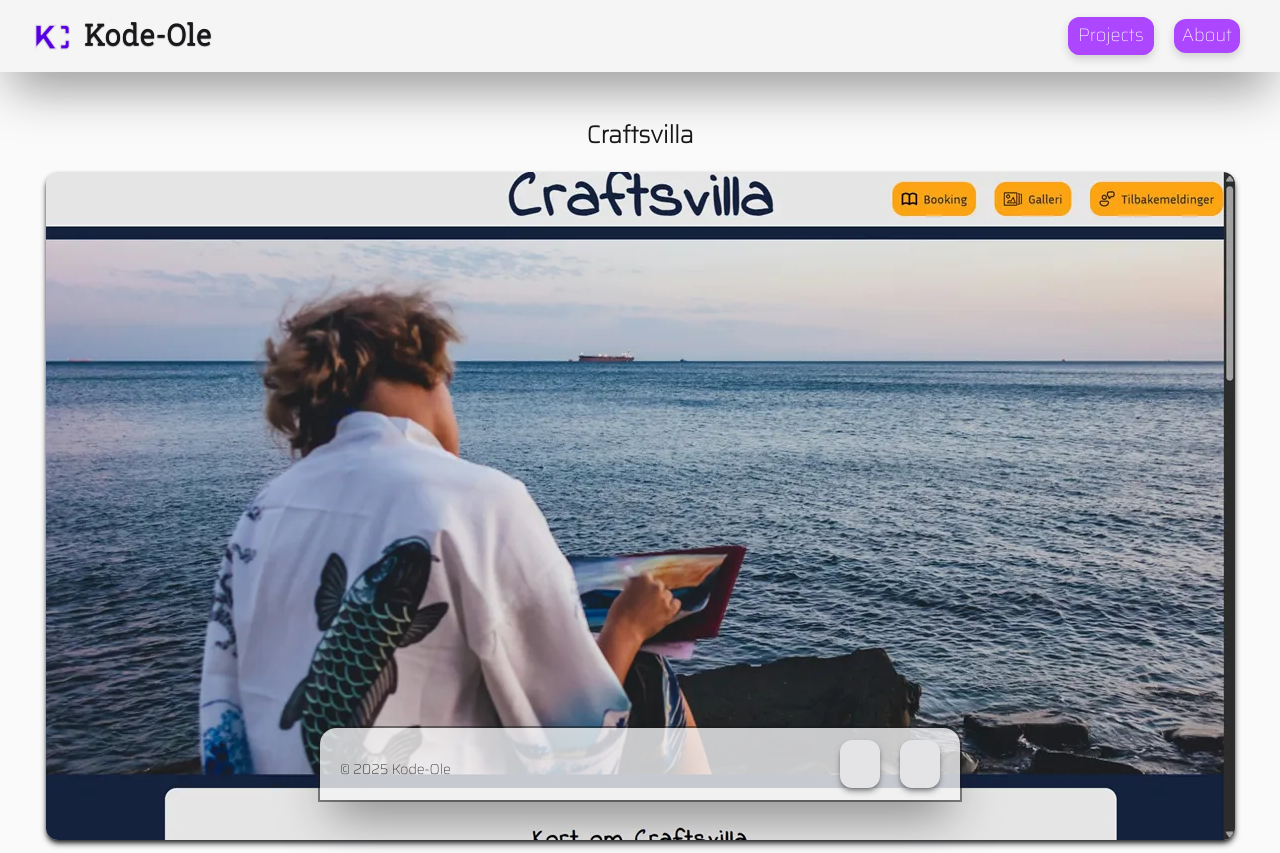
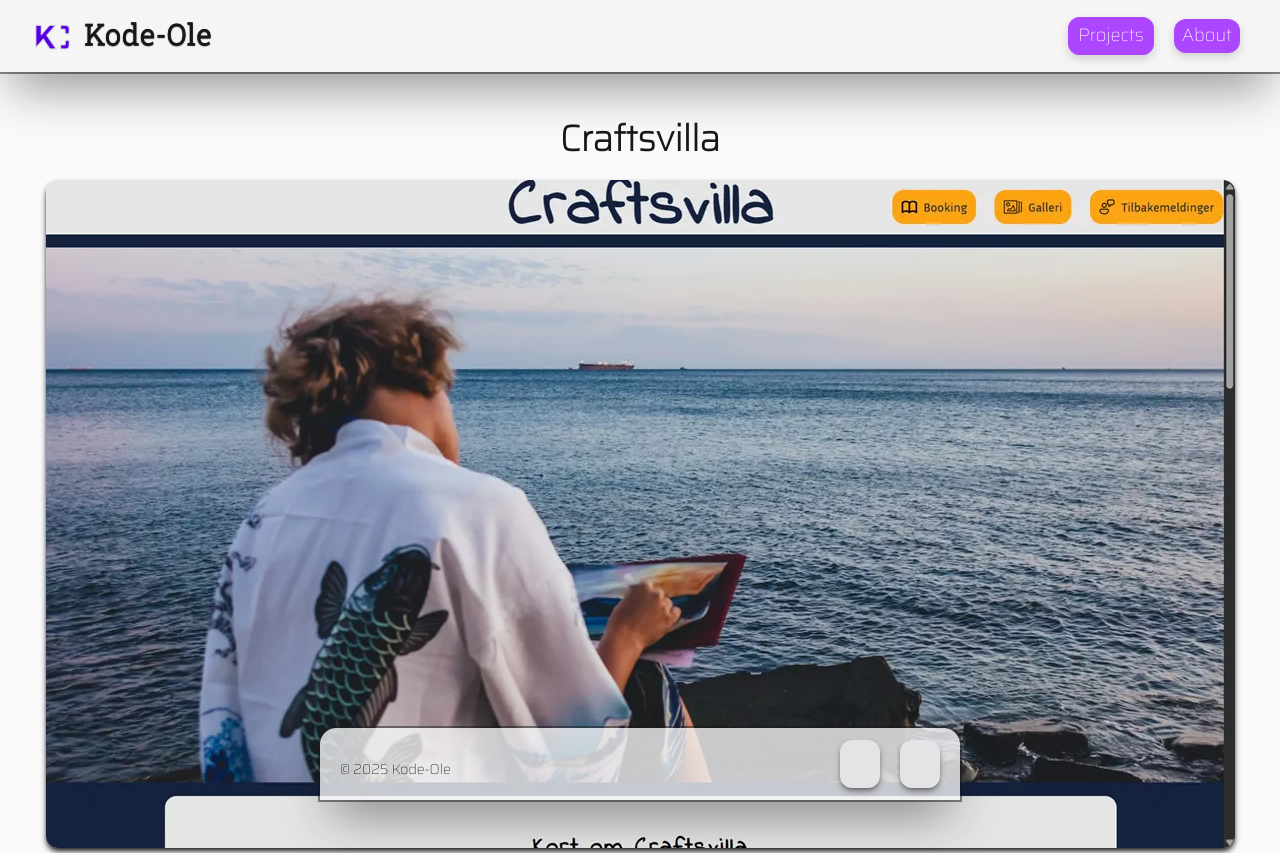
Before and after one commit to OleKodehode/portfolio-js, a React (Vite) app: page /projects/1 in a window 1280 px wide. Shown: the top 853 px of the page. Built offline with nearby package versions, Linux system fonts and the light colour scheme; some icons are missing.

Commit message:
Style changes

```diff
--- a/src/pages/ProjectDetails.jsx
+++ b/src/pages/ProjectDetails.jsx
@@ -9,7 +9,7 @@ export default function ProjectDetails() {
   const { screenshot } = img;
   return (
     <>
-      <h1 className="text-2xl font-bold">{title}</h1>
+      <h1 className="text-2xl xl:text-4xl font-bold">{title}</h1>
       {screenshot && (
         <img
           src={screenshot}
--- a/src/style/index.css
+++ b/src/style/index.css
@@ -29,7 +29,7 @@
 }
 
 .navbar {
-  @apply fixed top-0 left-0 w-full bg-zinc-100/80 text-zinc-900 dark:bg-zinc-800/80 dark:text-zinc-200 h-32 md:h-18 flex flex-col md:flex-row p-5 justify-between items-center shadow-2xl shadow-zinc-900/50 dark:shadow-none z-50;
+  @apply fixed top-0 left-0 w-full bg-zinc-100/80 text-zinc-900 dark:bg-zinc-800/80 dark:text-zinc-200 h-32 md:h-18 flex flex-col md:flex-row p-5 justify-between items-center shadow-2xl shadow-zinc-900/50 dark:shadow-none z-50 outline-2 outline-zinc-900/50 dark:outline-0;
 }
 
 main {
```
